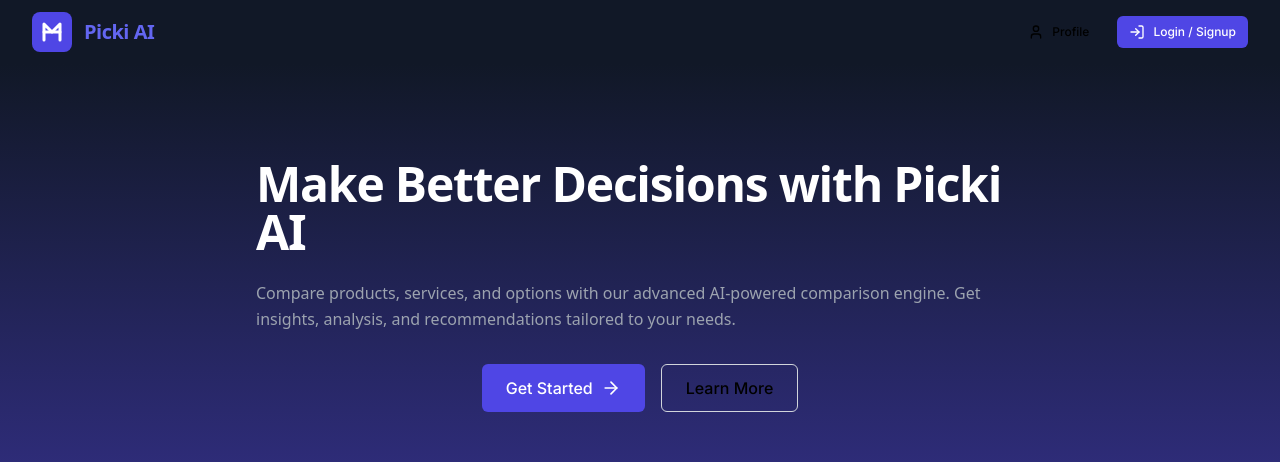
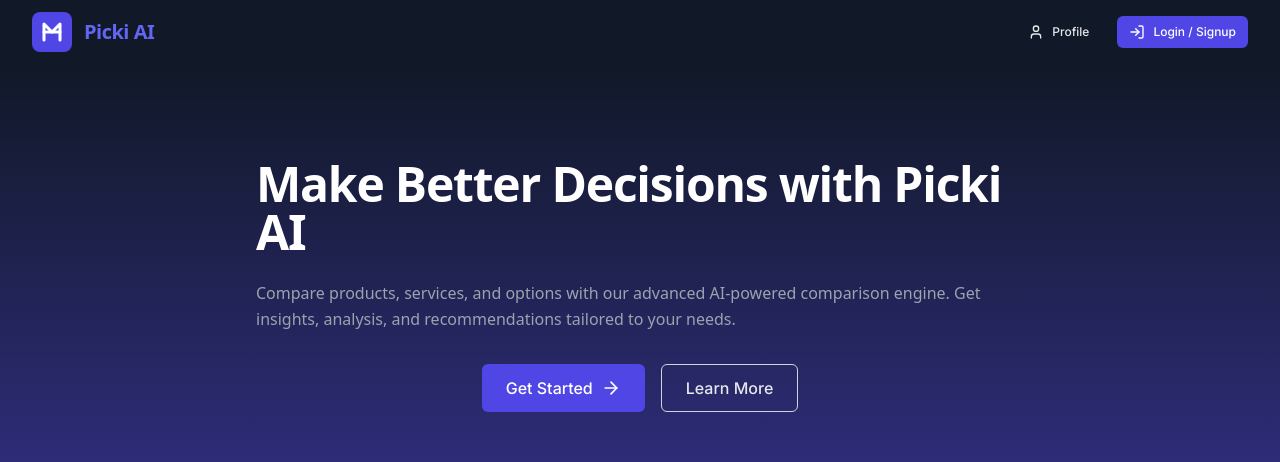
Before and after one commit to Konstantin212/picki_ai, a Next.js app: page / in a window 1280 px wide. Shown: the top 462 px of the page. Built offline with nearby package versions, Linux system fonts and the light colour scheme; no server answers.

Commit message:
fix: button and input styles

```diff
--- a/src/components/auth/FormButtons.tsx
+++ b/src/components/auth/FormButtons.tsx
@@ -14,7 +14,7 @@
 }) => {
   return (
     <button
-      className={`inline-flex h-10 w-full items-center justify-center rounded-md bg-indigo-600 px-4 text-sm font-medium text-white hover:bg-indigo-500 focus-visible:outline focus-visible:outline-2 focus-visible:outline-offset-2 focus-visible:outline-indigo-600 ${className}`}
+      className={`inline-flex h-10 w-full items-center justify-center rounded-md bg-indigo-600 px-4 text-sm font-medium text-white hover:bg-indigo-500 hover:text-white focus-visible:outline focus-visible:outline-2 focus-visible:outline-offset-2 focus-visible:outline-indigo-600 ${className}`}
       disabled={isLoading}
       {...props}
     >
--- a/src/components/ui/button.tsx
+++ b/src/components/ui/button.tsx
@@ -29,11 +29,14 @@
       'inline-flex items-center justify-center rounded-md font-medium transition-colors focus-visible:outline focus-visible:outline-2 focus-visible:outline-offset-2';
 
     const variants = {
-      primary: 'bg-indigo-600 text-white hover:bg-indigo-500 focus-visible:outline-indigo-600',
-      secondary: 'bg-gray-200 text-gray-900 hover:bg-gray-300 focus-visible:outline-gray-600',
+      primary:
+        'bg-indigo-600 text-white hover:bg-indigo-500 hover:text-white focus-visible:outline-indigo-600',
+      secondary:
+        'bg-gray-200 text-gray-900 hover:bg-gray-300 hover:text-gray-900 focus-visible:outline-gray-600',
       outline:
-        'border border-gray-300 bg-transparent hover:bg-gray-100 focus-visible:outline-gray-600',
-      ghost: 'bg-transparent hover:bg-gray-100 focus-visible:outline-gray-600',
+        'border border-gray-300 bg-transparent text-gray-200 hover:bg-gray-700 hover:text-white focus-visible:outline-gray-600',
+      ghost:
+        'bg-transparent text-gray-200 hover:bg-gray-700 hover:text-white focus-visible:outline-gray-600',
       link: 'bg-transparent underline-offset-4 hover:underline focus-visible:outline-gray-600 text-indigo-600 hover:text-indigo-500',
     };
 
--- a/src/components/ui/input.tsx
+++ b/src/components/ui/input.tsx
@@ -18,7 +18,7 @@
         <input
           type={type}
           className={cn(
-            'relative block w-full rounded-md border-0 px-3 py-1.5 text-white ring-1 ring-inset ring-gray-300 placeholder:text-gray-400 focus:z-10 focus:ring-2 focus:ring-inset focus:ring-indigo-600 sm:text-sm sm:leading-6',
+            'relative block w-full rounded-md border-0 bg-gray-800 px-3 py-1.5 text-white ring-1 ring-inset ring-gray-600 placeholder:text-gray-400 focus:z-10 focus:ring-2 focus:ring-inset focus:ring-indigo-600 sm:text-sm sm:leading-6',
             error && 'ring-red-500 focus:ring-red-500',
             className
           )}
```
